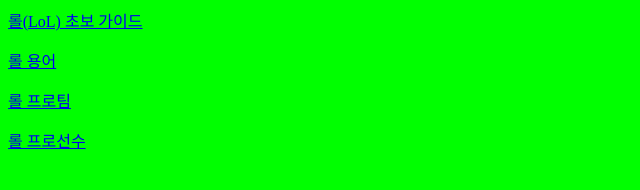
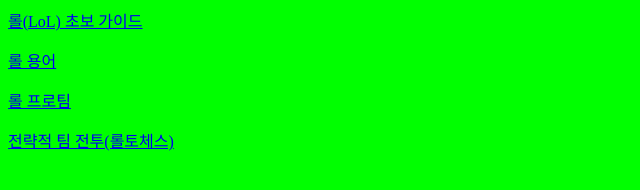
Before and after one commit to SsoldierR/LOL, a plain HTML site: page left.html in a window 1280 px wide. Shown: the whole page, without its empty margins (0-640 px from the left). Drawn offline with Linux system fonts and the light colour scheme.

Commit message:
Update left.html

```diff
--- a/left.html
+++ b/left.html
@@ -14,7 +14,7 @@
 롤 프로팀
 </a> <p>
 <a href=right4.html target=right>
-롤 프로선수
+전략적 팀 전투(롤토체스)
 </a>
 </body>
 </html>
```
